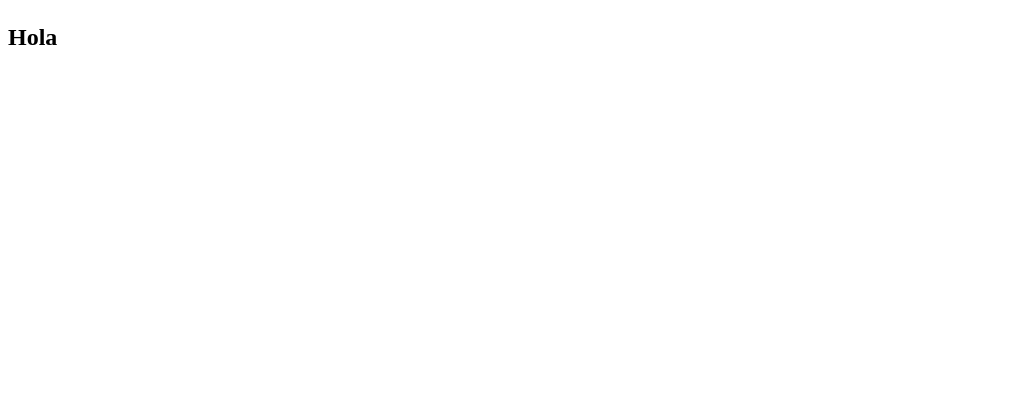
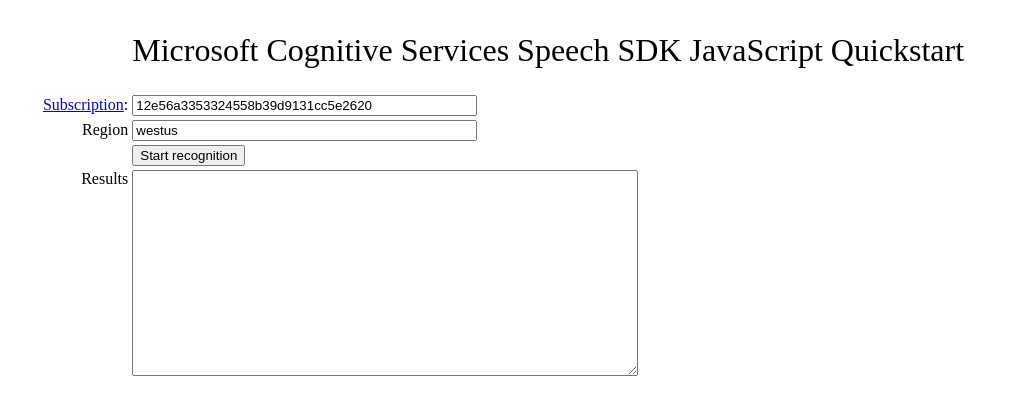
Before and after one commit to juanbonoso/SmartSigns, a Vue app: page / in a window 1280 px wide. Shown: the top 414 px of the page, without its empty margins (0-1019 px from the left). Built offline with nearby package versions, Linux system fonts and the light colour scheme.

Commit message:
Speech -- Maquetacion inicial para conectarse con el Api de Google Package.json -- Actualizacion de dependencias de desarrollo

```diff
--- a/package.json
+++ b/package.json
@@ -17,8 +17,8 @@
     "vuex": "^3.1.2"
   },
   "devDependencies": {
-    "@typescript-eslint/eslint-plugin": "^2.18.0",
-    "@typescript-eslint/parser": "^2.18.0",
+    "@typescript-eslint/eslint-plugin": "^2.25.0",
+    "@typescript-eslint/parser": "^2.25.0",
     "@vue/cli-plugin-babel": "^4.2.0",
     "@vue/cli-plugin-eslint": "^4.2.0",
     "@vue/cli-plugin-typescript": "^4.2.0",
--- a/src/pages/Speech.vue
+++ b/src/pages/Speech.vue
@@ -1,21 +1,74 @@
 <template>
   <div id="app">
-    <h1>Hola</h1>
+    <div id="content">
+      <table width="100%">
+        <tr>
+          <td></td>
+          <td><h1 style="font-weight:500;">Microsoft Cognitive Services Speech SDK JavaScript Quickstart</h1></td>
+        </tr>
+        <tr>
+          <td align="right">
+            <a href="https://docs.microsoft.com/azure/cognitive-services/speech-service/get-started" target="_blank"
+              >Subscription</a
+            >:
+          </td>
+          <td><input id="subscriptionKey" type="text" size="40" :value="subscription" /></td>
+        </tr>
+        <tr>
+          <td align="right">Region</td>
+          <td><input id="serviceRegion" type="text" size="40" :value="region" /></td>
+        </tr>
+        <tr>
+          <td></td>
+          <td><button id="startRecognizeOnceAsyncButton" @click="startSpeech">Start recognition</button></td>
+        </tr>
+        <tr>
+          <td align="right" valign="top">Results</td>
+          <td><textarea id="phraseDiv" style="display: inline-block;width:500px;height:200px"></textarea></td>
+        </tr>
+      </table>
+    </div>
   </div>
 </template>
 
 <script lang="ts">
 import { Component, Vue } from 'vue-property-decorator';
+import * as SpeechSDK from 'microsoft-cognitiveservices-speech-sdk';
 
 @Component
-export default class Speech extends Vue {}
+export default class Speech extends Vue {
+  private subscription = '12e56a3353324558b39d9131cc5e2620';
+  private region = 'westus';
+  private phraseDiv!: HTMLTextAreaElement;
+  private startRecognizeOnceAsyncButton!: HTMLButtonElement;
+  private recognizer!: SpeechSDK.SpeechRecognizer;
+  startSpeech() {
+    this.startRecognizeOnceAsyncButton = document.getElementById('startRecognizeOnceAsyncButton') as HTMLButtonElement;
+    const speechConfig = SpeechSDK.SpeechConfig.fromSubscription(this.subscription, this.region);
+    speechConfig.speechRecognitionLanguage = 'es-ES';
+    const audioConfig = SpeechSDK.AudioConfig.fromDefaultMicrophoneInput();
+    this.recognizer = new SpeechSDK.SpeechRecognizer(speechConfig, audioConfig);
+    const self = this;
+    this.recognizer.recognizeOnceAsync(
+      result => {
+        self.startRecognizeOnceAsyncButton.disabled = false;
+        self.phraseDiv.innerHTML += result.text;
+        window.console.log(result);
+
+        self.recognizer.close();
+        // self.recognizer = undefined;
+      },
+      err => {
+        self.startRecognizeOnceAsyncButton.disabled = false;
+        self.phraseDiv.innerHTML += err;
+        window.console.log(err);
+
+        self.recognizer.close();
+        // self.recognizer = undefined;
+      },
+    );
+  }
+}
 </script>
 
-<style>
-h1 {
-  position: absolute;
-  width: 100%;
-  z-index: 1;
-  font-size: 1.5rem;
-}
-</style>
+<style></style>
```
Also changed, not shown: 1 other file (tests, documents, lock files or other folders).
